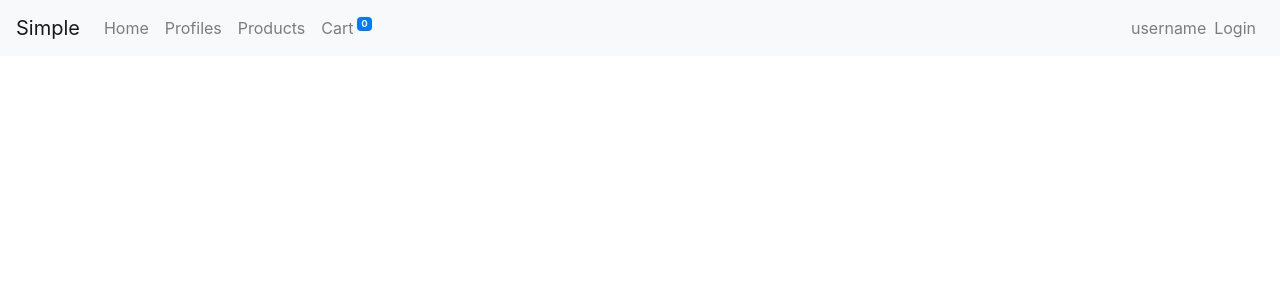
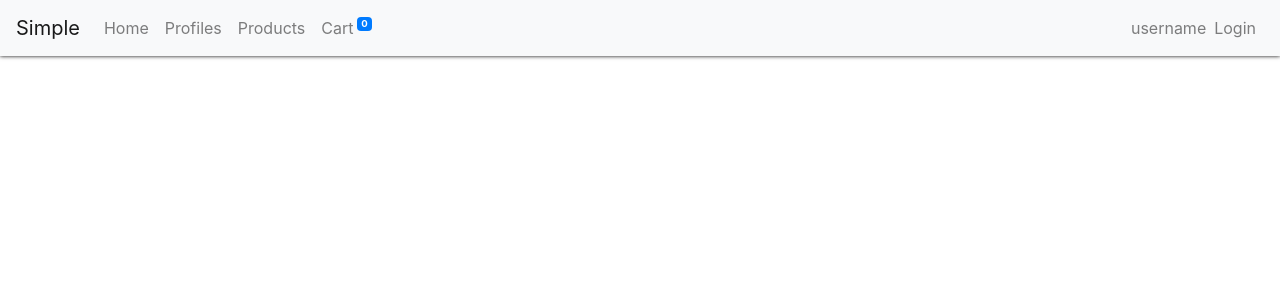
Before and after one commit to locnt19/react-simple-app, a React (Create React App) app in the folder fe-react/: page / in a window 1280 px wide. Shown: the top 300 px of the page. Built offline with nearby package versions, Linux system fonts and the light colour scheme.

Commit message:
✨ Decoration app

```diff
--- a/fe-react/src/App.css
+++ b/fe-react/src/App.css
@@ -1,3 +1,15 @@
+.App {
+  height: 100vh;
+  overflow: hidden;
+}
+.App-content {
+  height: calc(100vh - 56px);
+  overflow: auto
+}
+.App > nav {
+  z-index: 1;
+  box-shadow: 0 0 4px 0 #000;
+}
 .nav-link {
   color: rgba(0,0,0,.5);
 }
--- a/fe-react/src/App.js
+++ b/fe-react/src/App.js
@@ -16,8 +16,10 @@ class App extends Component {
         <Router>
           <div className="App">
             <TopMenu />
-            <Route path="/products" component={Products} />
-            <Route path="/cart-items" component={Cart} />
+            <div className="App-content">
+              <Route path="/products" component={Products} />
+              <Route path="/cart-items" component={Cart} />
+            </div>
           </div>
         </Router>
       </CartProvider>
--- a/fe-react/src/components/TopMenu.js
+++ b/fe-react/src/components/TopMenu.js
@@ -17,7 +17,6 @@ const TopMenu = (props) => {
   const toggle = () => setIsOpen(!isOpen);
 
   return (
-    <div>
     <Navbar color="light" light expand="md">
       <Link className="navbar-brand" to="/">Simple</Link>
       <NavbarToggler onClick={toggle} />
@@ -53,7 +52,6 @@ const TopMenu = (props) => {
         </Nav>
       </Collapse>
     </Navbar>
-    </div>
   );
 }
 
```
Lines whose indentation alone changed are shown as unchanged.
